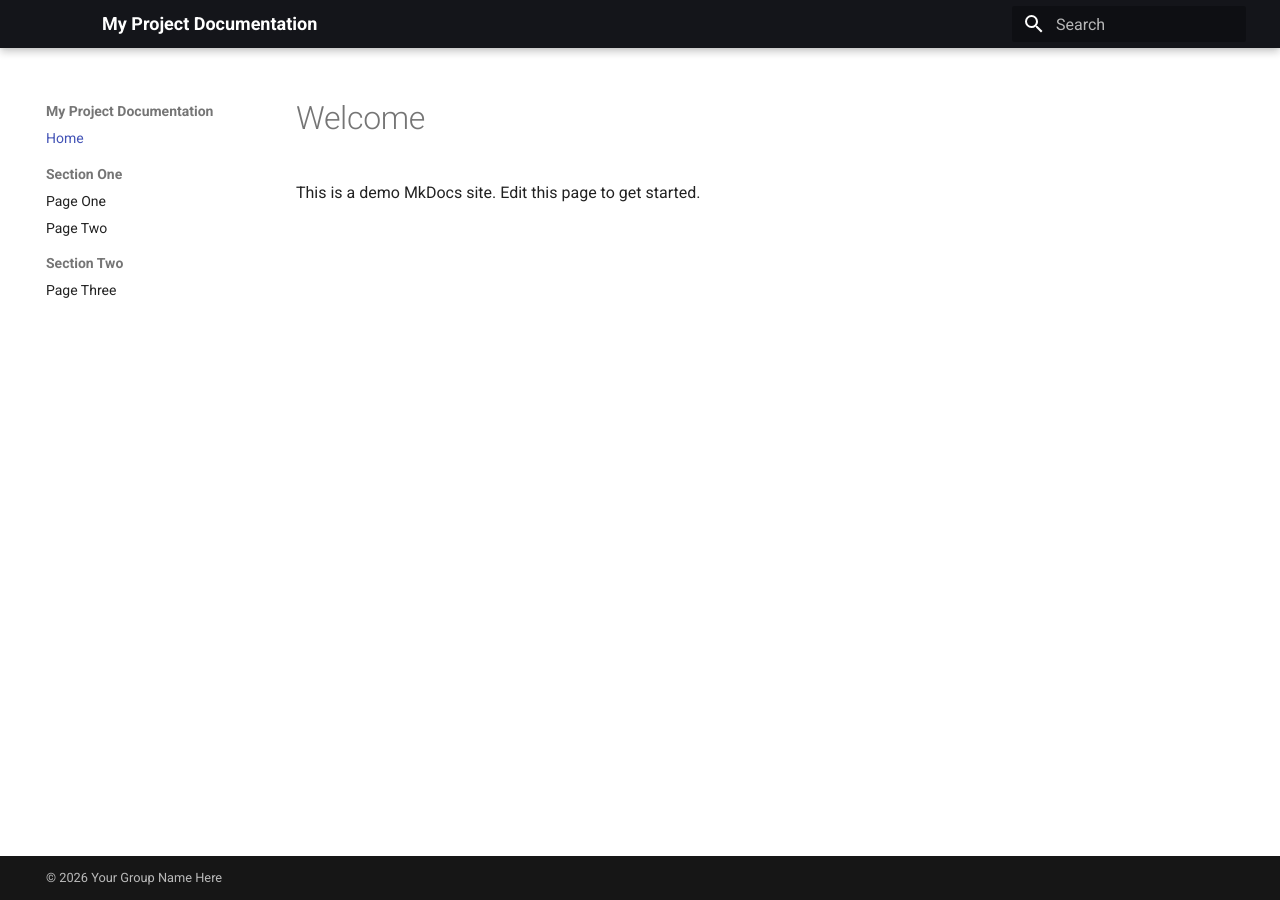
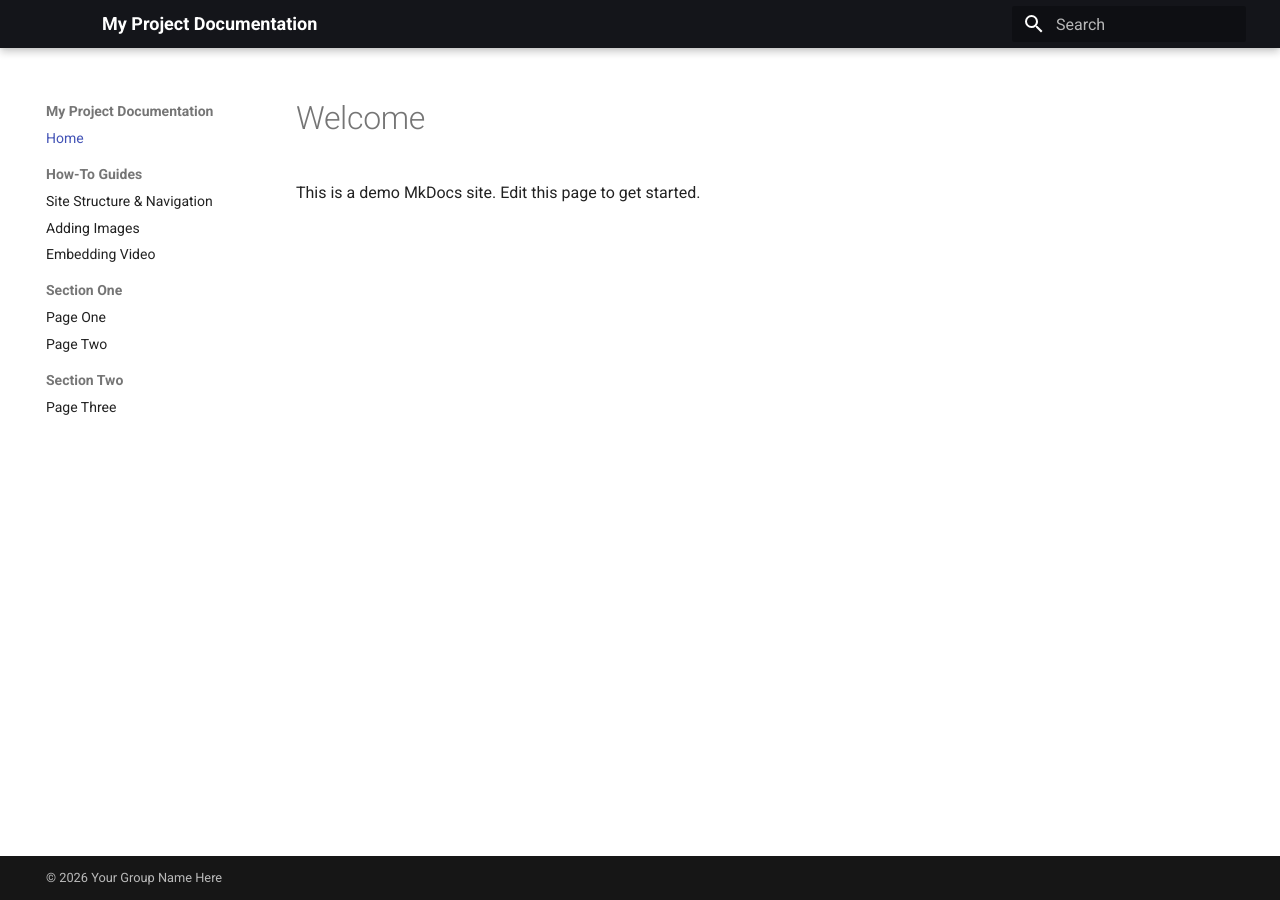
Before and after one commit to UFHCC-BCBSR/mkdocs-demo, an MkDocs documentation site: the page built from docs/index.md, in a window 1280 px wide. Built offline with MkDocs 1.6.1 and Material for MkDocs 9.7.7, drawn with Linux system fonts in a browser that asks for light colours.

Commit message:
update nav

```diff
--- a/mkdocs.yml
+++ b/mkdocs.yml
@@ -28,6 +28,10 @@ extra:
 
 nav:
   - Home: index.md
+  - How-To Guides:
+    - Site Structure & Navigation: how-to/site-structure.md
+    - Adding Images: how-to/images.md
+    - Embedding Video: how-to/video.md
   - Section One:
     - Page One: 01_section-one/page-one.md
     - Page Two: 01_section-one/page-two.md
```
